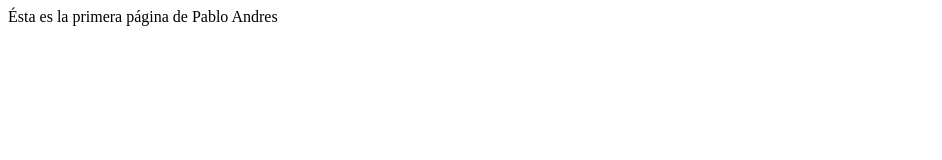
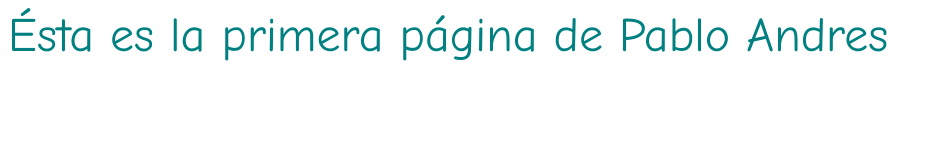
Before and after one commit to PabloAndresVillegas/Prueba, a plain HTML site: page index.html in a window 1280 px wide. Shown: the whole page, without its empty margins (0-942 px from the left). Drawn offline with Linux system fonts and the light colour scheme.

Commit message:
Versión 1.4
Se modificó la fuente del contenido

```diff
--- a/index.html
+++ b/index.html
@@ -2,5 +2,7 @@
 	<head>
 		<title>Pagina de prueba</title>
 	</head>
+	<font color="Teal" face="Comic Sans MS,arial" size= 60>
 	<body> &Eacute;sta es la primera p&aacute;gina de Pablo Andres </body>
+</font>
 </html>
```
